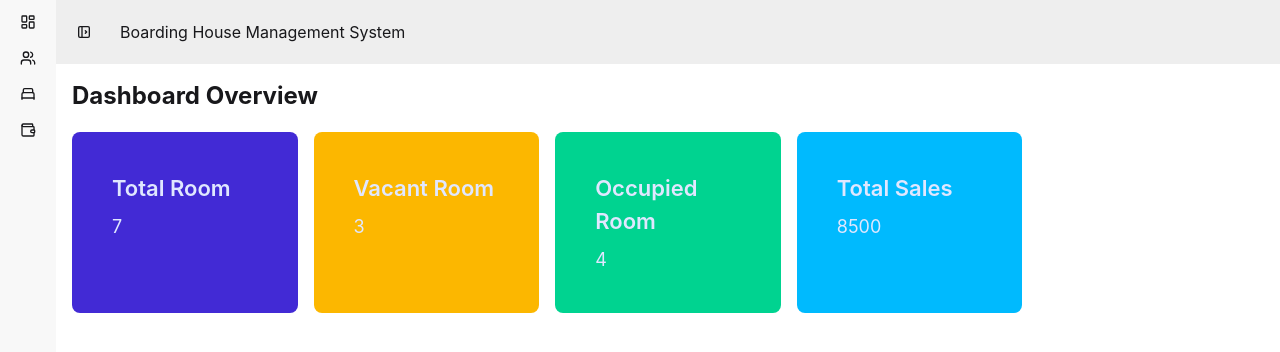
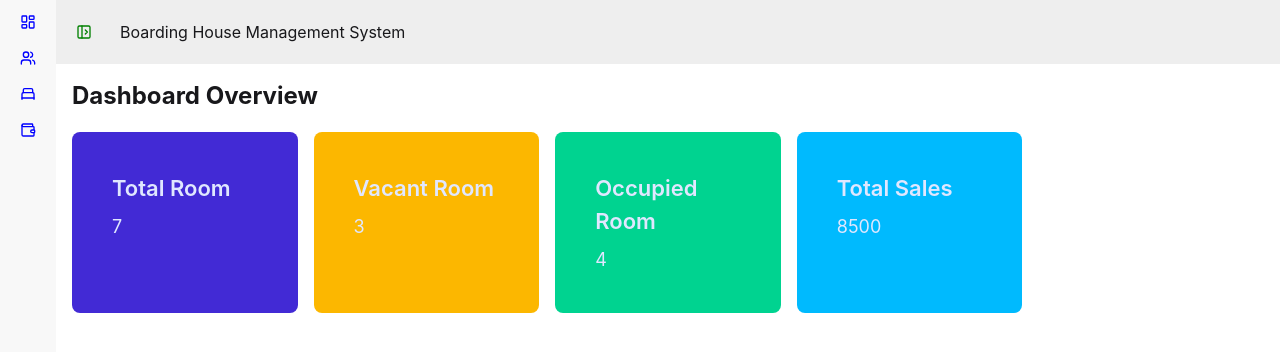
Before and after one commit to Jomerubaldo/BoardingHouse-Management-System, a React app in the folder frontend/: page / in a window 1280 px wide. Shown: the top 352 px of the page. Built offline with nearby package versions, Linux system fonts and the light colour scheme; the HTML template or start-up script is replaced by a standard one.

Commit message:
Implement an lucide react icon and changed query to get tblRoom API end point

```diff
--- a/frontend/package.json
+++ b/frontend/package.json
@@ -12,6 +12,7 @@
   "dependencies": {
     "@tailwindcss/vite": "^4.3.0",
     "daisyui": "^5.5.20",
+    "lucide-react": "^1.3.0",
     "react": "^19.2.6",
     "react-dom": "^19.2.6",
     "react-router-dom": "^7.16.0",
--- a/frontend/src/components/layouts/MainLayout.jsx
+++ b/frontend/src/components/layouts/MainLayout.jsx
@@ -1,10 +1,27 @@
 import { Outlet } from 'react-router-dom';
 import { NavLink } from 'react-router-dom';
+import {
+  BedSingle,
+  Wallet,
+  LayoutDashboardIcon,
+  Users,
+  PanelLeftOpen,
+  PanelLeftClose,
+} from 'lucide-react';
+import { useState } from 'react';
 
 function MainLayout() {
+  const [isDrawerOpen, setIsDrawerOpen] = useState(false);
+
   return (
     <div className="drawer lg:drawer-open">
-      <input id="my-drawer-4" type="checkbox" className="drawer-toggle" />
+      <input
+        id="my-drawer-4"
+        type="checkbox"
+        className="drawer-toggle"
+        checked={isDrawerOpen}
+        onChange={(e) => setIsDrawerOpen(e.target.checked)}
+      />
       <div className="drawer-content">
         {/* Navbar */}
         <nav className="navbar w-full bg-base-300">
@@ -14,20 +31,11 @@ function MainLayout() {
             className="btn btn-square btn-ghost"
           >
             {/* Sidebar toggle icon */}
-            <svg
-              xmlns="http://www.w3.org/2000/svg"
-              viewBox="0 0 24 24"
-              strokeLinejoin="round"
-              strokeLinecap="round"
-              strokeWidth="2"
-              fill="none"
-              stroke="currentColor"
-              className="my-1.5 inline-block size-4"
-            >
-              <path d="M4 4m0 2a2 2 0 0 1 2 -2h12a2 2 0 0 1 2 2v12a2 2 0 0 1 -2 2h-12a2 2 0 0 1 -2 -2z"></path>
-              <path d="M9 4v16"></path>
-              <path d="M14 10l2 2l-2 2"></path>
-            </svg>
+            {isDrawerOpen ? (
+              <PanelLeftClose color="red" size={16} />
+            ) : (
+              <PanelLeftOpen color="green" size={16} />
+            )}
           </label>
           <div className="px-4">Boarding House Management System</div>
         </nav>
@@ -52,23 +60,7 @@ function MainLayout() {
                   className="is-drawer-close:tooltip is-drawer-close:tooltip-right flex items-center gap-2"
                   data-tip="Dashboard"
                 >
-                  <svg
-                    xmlns="http://www.w3.org/2000/svg"
-                    width="16"
-                    height="16"
-                    viewBox="0 0 24 24"
-                    fill="none"
-                    stroke="currentColor"
-                    stroke-width="2"
-                    stroke-linecap="round"
-                    stroke-linejoin="round"
-                    class="lucide lucide-layout-dashboard-icon lucide-layout-dashboard"
-                  >
-                    <rect width="7" height="9" x="3" y="3" rx="1" />
-                    <rect width="7" height="5" x="14" y="3" rx="1" />
-                    <rect width="7" height="9" x="14" y="12" rx="1" />
-                    <rect width="7" height="5" x="3" y="16" rx="1" />
-                  </svg>
+                  <LayoutDashboardIcon color="blue" size={16} />
                   <span className="is-drawer-close:hidden">Dashboard</span>
                 </button>
               </NavLink>
@@ -80,23 +72,7 @@ function MainLayout() {
                   className="is-drawer-close:tooltip is-drawer-close:tooltip-right flex items-center gap-2"
                   data-tip="Tenant"
                 >
-                  <svg
-                    xmlns="http://www.w3.org/2000/svg"
-                    width="16"
-                    height="16"
-                    viewBox="0 0 24 24"
-                    fill="none"
-                    stroke="currentColor"
-                    stroke-width="2"
-                    stroke-linecap="round"
-                    stroke-linejoin="round"
-                    class="lucide lucide-users-icon lucide-users"
-                  >
-                    <path d="M16 21v-2a4 4 0 0 0-4-4H6a4 4 0 0 0-4 4v2" />
-                    <path d="M16 3.128a4 4 0 0 1 0 7.744" />
-                    <path d="M22 21v-2a4 4 0 0 0-3-3.87" />
-                    <circle cx="9" cy="7" r="4" />
-                  </svg>
+                  <Users size={16} color="blue" />
                   <span className="is-drawer-close:hidden">Tenant</span>
                 </button>
               </NavLink>
@@ -108,22 +84,7 @@ function MainLayout() {
                   className="is-drawer-close:tooltip is-drawer-close:tooltip-right flex items-center gap-2"
                   data-tip="Room"
                 >
-                  <svg
-                    xmlns="http://www.w3.org/2000/svg"
-                    width="16"
-                    height="16"
-                    viewBox="0 0 24 24"
-                    fill="none"
-                    stroke="currentColor"
-                    stroke-width="2"
-                    stroke-linecap="round"
-                    stroke-linejoin="round"
-                    class="lucide lucide-bed-single-icon lucide-bed-single"
-                  >
-                    <path d="M3 20v-8a2 2 0 0 1 2-2h14a2 2 0 0 1 2 2v8" />
-                    <path d="M5 10V6a2 2 0 0 1 2-2h10a2 2 0 0 1 2 2v4" />
-                    <path d="M3 18h18" />
-                  </svg>
+                  <BedSingle color="blue" size={16} />
                   <span className="is-drawer-close:hidden">Room</span>
                 </button>
               </NavLink>
@@ -135,21 +96,7 @@ function MainLayout() {
                   className="is-drawer-close:tooltip is-drawer-close:tooltip-right flex items-center gap-2"
                   data-tip="Payment"
                 >
-                  <svg
-                    xmlns="http://www.w3.org/2000/svg"
-                    width="16"
-                    height="16"
-                    viewBox="0 0 24 24"
-                    fill="none"
-                    stroke="currentColor"
-                    stroke-width="2"
-                    stroke-linecap="round"
-                    stroke-linejoin="round"
-                    class="lucide lucide-wallet-icon lucide-wallet"
-                  >
-                    <path d="M19 7V4a1 1 0 0 0-1-1H5a2 2 0 0 0 0 4h15a1 1 0 0 1 1 1v4h-3a2 2 0 0 0 0 4h3a1 1 0 0 0 1-1v-2a1 1 0 0 0-1-1" />
-                    <path d="M3 5v14a2 2 0 0 0 2 2h15a1 1 0 0 0 1-1v-4" />
-                  </svg>
+                  <Wallet color="blue" size={16} />
                   <span className="is-drawer-close:hidden">Payment</span>
                 </button>
               </NavLink>
--- a/frontend/src/pages/Tenant.jsx
+++ b/frontend/src/pages/Tenant.jsx
@@ -1,4 +1,5 @@
 import { useEffect, useState } from 'react';
+import { SquarePen, Trash2, Plus } from 'lucide-react';
 
 function Tenant() {
   const [tenants, setTenants] = useState([]);
@@ -63,6 +64,7 @@ function Tenant() {
             className="btn btn-primary"
             onClick={() => document.getElementById('my_modal_5').showModal()}
           >
+            <Plus size={18} />
             Add Tenant
           </button>
           <dialog
@@ -126,9 +128,8 @@ function Tenant() {
         </di>
         <div className="overflow-x-auto overflow-y-auto max-h-152.5 rounded-box border border-base-content/5 bg-base-100">
           <table className="table table-pin-rows">
-            {/* head */}
             <thead>
-              <tr>
+              <tr className="bg-base-200">
                 <th>First Name</th>
                 <th>Last Name</th>
                 <th>Contact</th>
@@ -143,41 +144,10 @@ function Tenant() {
                   <td>{tenant.phoneNumber}</td>
                   <td className="flex gap-2">
                     <button className="btn btn-accent btn-xs">
-                      <svg
-                        xmlns="http://www.w3.org/2000/svg"
-                        width="12"
-                        height="12"
-                        viewBox="0 0 24 24"
-                        fill="none"
-                        stroke="currentColor"
-                        stroke-width="2"
-                        stroke-linecap="round"
-                        stroke-linejoin="round"
-                        class="lucide lucide-square-pen-icon lucide-square-pen"
-                      >
-                        <path d="M12 3H5a2 2 0 0 0-2 2v14a2 2 0 0 0 2 2h14a2 2 0 0 0 2-2v-7" />
-                        <path d="M18.375 2.625a1 1 0 0 1 3 3l-9.013 9.014a2 2 0 0 1-.853.505l-2.873.84a.5.5 0 0 1-.62-.62l.84-2.873a2 2 0 0 1 .506-.852z" />
-                      </svg>
+                      <SquarePen size={15} />
                     </button>
                     <button className="btn btn-error btn-xs">
-                      <svg
-                        xmlns="http://www.w3.org/2000/svg"
-                        width="12"
-                        height="12"
-                        viewBox="0 0 24 24"
-                        fill="none"
-                        stroke="currentColor"
-                        stroke-width="2"
-                        stroke-linecap="round"
-                        stroke-linejoin="round"
-                        class="lucide lucide-trash2-icon lucide-trash-2"
-                      >
-                        <path d="M10 11v6" />
-                        <path d="M14 11v6" />
-                        <path d="M19 6v14a2 2 0 0 1-2 2H7a2 2 0 0 1-2-2V6" />
-                        <path d="M3 6h18" />
-                        <path d="M8 6V4a2 2 0 0 1 2-2h4a2 2 0 0 1 2 2v2" />
-                      </svg>
+                      <Trash2 size={15} />
                     </button>
                   </td>
                 </tr>
```
Also changed, not shown: frontend/src/pages/Payment.jsx (+7 -37 lines), frontend/src/pages/Room.jsx (+15 -40 lines), 2 other files (tests, documents, lock files or other folders).
